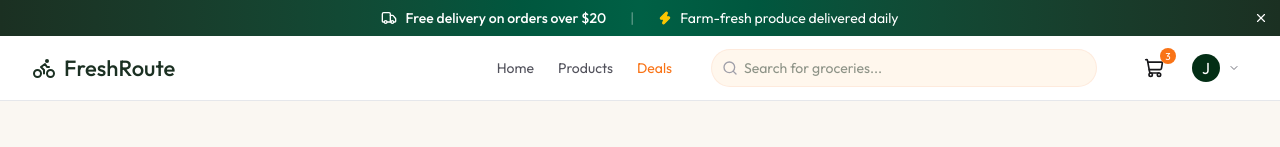
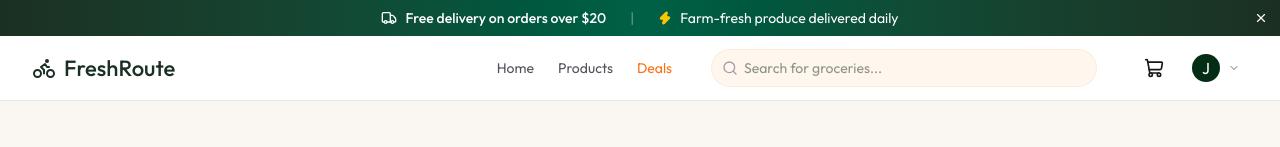
Before and after one commit to fcuello1223/FreshRoute, a React (Vite) app in the folder client/: page / in a window 1280 px wide. Shown: the top 147 px of the page. Built offline with nearby package versions, Linux system fonts and the light colour scheme; a web font is replaced by a local one.

Commit message:
Minor changes to previous commit

```diff
--- a/client/src/components/CartSidebar.tsx
+++ b/client/src/components/CartSidebar.tsx
@@ -156,7 +156,7 @@ const CartSidebar = () => {
                 navigate("/checkout");
                 window.scrollTo(0, 0);
               }}
-              className=""
+              className="w-full py-3 bg-app-orange text-white font-semibold rounded-xl hover:bg-app-orange-dark transition-colors flex-center gap-2 active:scale-[0.98]"
             >
               Proceed to Checkout <ArrowRight className="size-4" />
             </button>
--- a/client/src/components/Navbar.tsx
+++ b/client/src/components/Navbar.tsx
@@ -15,6 +15,7 @@ import {
 import { Fragment, useState } from "react";
 import type { SubmitEvent } from "react";
 import { Link, useNavigate } from "react-router-dom";
+import { useCart } from "../context/CartContext";
 
 const Navbar = () => {
   const user: any = {
@@ -23,10 +24,7 @@ const Navbar = () => {
     isAdmin: true,
   };
 
-  const { cartCount, setCartOpen } = {
-    cartCount: 3,
-    setCartOpen: (_data: any) => {},
-  };
+  const { cartCount, setIsCartOpen } = useCart();
 
   const [searchQuery, setSearchQuery] = useState("");
   const [userMenuOpen, setUserMenuOpen] = useState(false);
@@ -85,7 +83,7 @@ const Navbar = () => {
           <div className="flex items-center gap-3">
             {/* Cart */}
             <button
-              onClick={() => setCartOpen(true)}
+              onClick={() => setIsCartOpen(true)}
               className="relative p-2 rounded-xl"
             >
               <ShoppingCart className="size-5 text-zinc-900" />
--- a/client/src/components/ProductCard.tsx
+++ b/client/src/components/ProductCard.tsx
@@ -2,6 +2,7 @@ import { useNavigate } from "react-router-dom";
 
 import type { Product } from "../types";
 import { Plus, Star } from "lucide-react";
+import { useCart } from "../context/CartContext";
 
 interface ProductProps {
   product: Product;
@@ -10,7 +11,7 @@ interface ProductProps {
 const ProductCard = ({ product }: ProductProps) => {
   const currency = import.meta.env.VITE_CURRENCY_SYMBOL || "$";
 
-  const { addToCart } = { addToCart: (_data: any) => {} };
+  const { addToCart } = useCart();
 
   const navigate = useNavigate();
 
```
